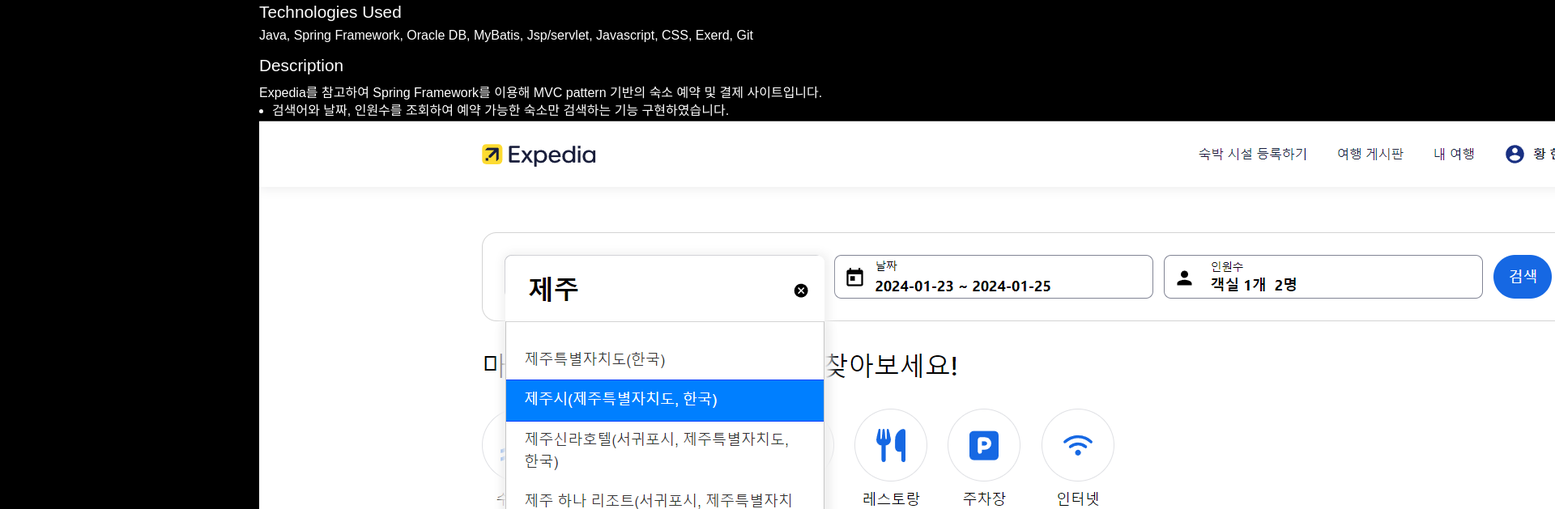
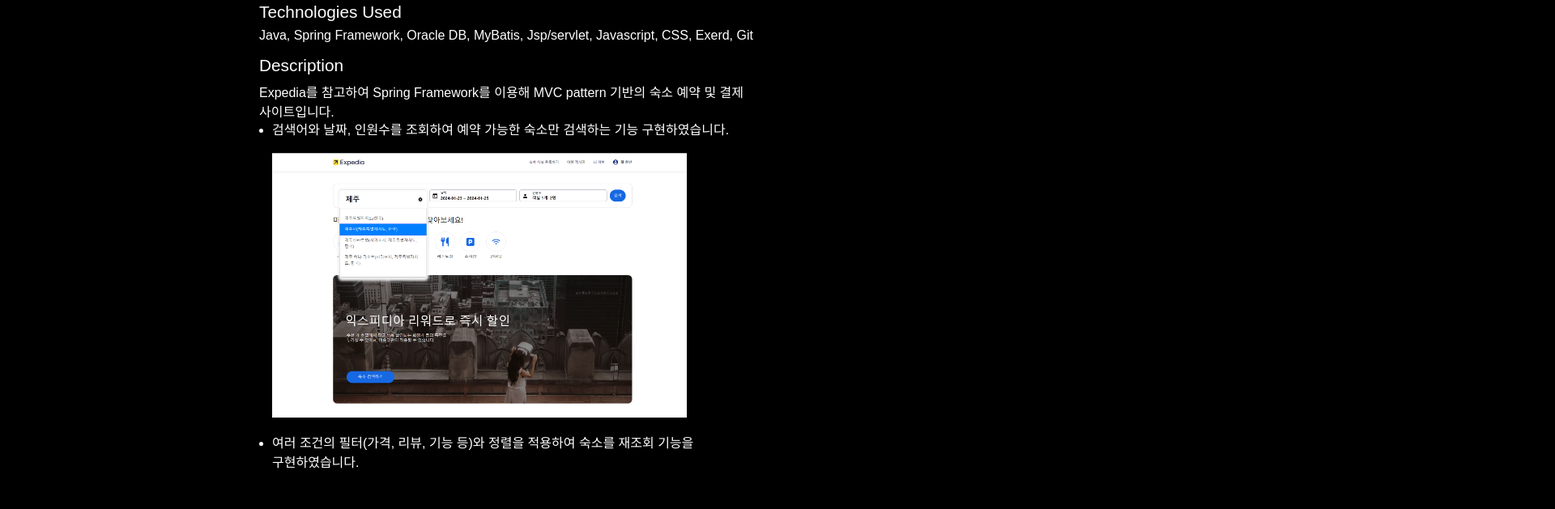
Before and after one commit to dlgnswk/dlgnswk.github.io, a plain HTML site: page index.html in a window 1280 px wide. Shown: the part 1946-2575 px from the top of the page at 81% size, 1920 px wide, since content can reach past the window. Drawn offline with Linux system fonts and the light colour scheme.

Commit message:
img size test

```diff
--- a/css/style.css
+++ b/css/style.css
@@ -176,3 +176,8 @@ ul {
 	padding-left: 1rem;
 	line-height: 1.5rem;
 }
+
+.project_img {
+	width: 80%;
+	margin: 1rem;
+}
--- a/index.html
+++ b/index.html
@@ -113,7 +113,7 @@
 					</li>
 				</ul>
 				<div>
-					<img src="./img/01_exp_search.png">
+					<img class="project_img" src="./img/01_exp_search.png">
 				</div>
 
 				<ul>
```
